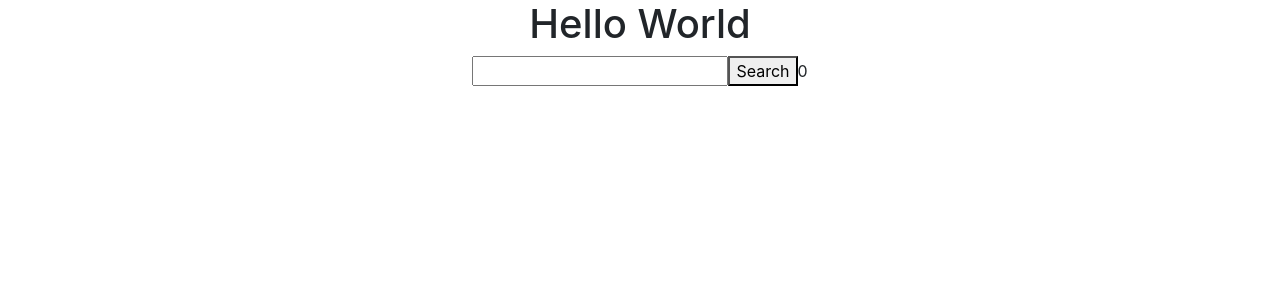
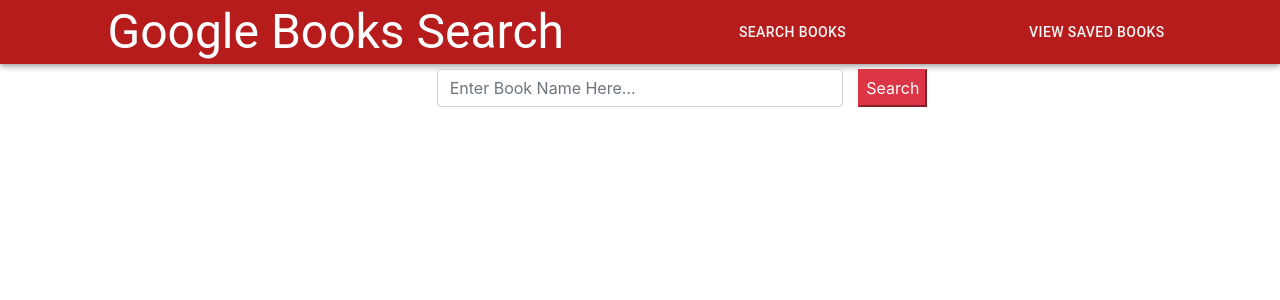
Before and after one commit to bread-w/gt-react-google-books, a React (Create React App) app in the folder client/: page / in a window 1280 px wide. Shown: the top 300 px of the page. Built offline with nearby package versions, Linux system fonts and the light colour scheme.

Commit message:
added in nav bar and pretty styling stuff

```diff
--- a/client/package.json
+++ b/client/package.json
@@ -3,12 +3,15 @@
   "version": "0.1.0",
   "private": true,
   "dependencies": {
+    "@material-ui/core": "^4.11.0",
+    "@material-ui/icons": "^4.9.1",
     "@testing-library/jest-dom": "^4.2.4",
     "@testing-library/react": "^9.5.0",
     "@testing-library/user-event": "^7.2.1",
     "axios": "^0.19.2",
     "react": "^16.13.1",
     "react-dom": "^16.13.1",
+    "react-router-dom": "^5.2.0",
     "react-scripts": "3.4.1"
   },
   "scripts": {
--- a/client/src/App.js
+++ b/client/src/App.js
@@ -1,12 +1,19 @@
 import React from "react";
-import BookSearch from "./components/BookSearch";
+import { BrowserRouter as Router, Route } from "react-router-dom";
+import Nav from "./components/Nav";
+import BookSearch from "./pages/BookSearch";
+import SavedBooks from "./pages/SavedBooks";
 import "./App.css";
 
 function App() {
   return (
     <div className="App">
-      <h1>Hello World</h1>
-      <BookSearch />
+      <Router>
+          <Nav />
+          <Route exact path="/" component={BookSearch} />
+          <Route exact path="/BookSearch" component={BookSearch} />
+          <Route exact path="/SavedBooks" component={SavedBooks} />
+      </Router>
     </div>
   );
 }
--- /dev/null
+++ b/client/src/components/Nav.jsx
@@ -0,0 +1,64 @@
+import React from "react";
+import { Link } from "react-router-dom";
+import {
+  makeStyles,
+  createMuiTheme,
+  ThemeProvider,
+} from "@material-ui/core/styles";
+import AppBar from "@material-ui/core/AppBar";
+import Toolbar from "@material-ui/core/Toolbar";
+import Typography from "@material-ui/core/Typography";
+import Button from "@material-ui/core/Button";
+
+const theme = createMuiTheme({
+  palette: {
+    primary: {
+      light: "#f05545",
+      main: "#b71c1c",
+      dark: "#7f0000",
+      contrastText: "#ffffff",
+    },
+    secondary: {
+      light: "#62727b",
+      main: "#37474f",
+      dark: "#102027",
+      contrastText: "#ffffff",
+    },
+  },
+});
+
+const useStyles = makeStyles((theme) => ({
+  root: {
+    flexGrow: 1,
+  },
+  title: {
+    flexGrow: 1,
+  },
+}));
+
+export default function ButtonAppBar() {
+  const classes = useStyles();
+  return (
+    <ThemeProvider theme={theme}>
+      <div>
+        <AppBar position="static" color="primary">
+          <Toolbar>
+            <Typography variant="h3" className={classes.title}>
+              Google Books Search
+            </Typography>
+            <Typography variant="h6" className={classes.title} style={{color: "whitesmoke"}}>
+              <Link to="/BookSearch">
+                <Button style={{color: "whitesmoke"}}>Search Books</Button>
+              </Link>
+            </Typography>
+            <Typography variant="h6" className={classes.title}>
+              <Link to="/SavedBooks">
+                <Button style={{color: "whitesmoke"}}>View Saved Books</Button>
+              </Link>
+            </Typography>
+          </Toolbar>
+        </AppBar>
+      </div>
+    </ThemeProvider>
+  );
+}
--- a/client/src/components/BookSearch.jsx
+++ b/client/src/pages/BookSearch.jsx
@@ -31,17 +31,20 @@
     return this.state.books.map((book) => {
       return (
         <div className="card" style={{ margin: "10px", border: "solid" }}>
-          <h3 className="card-header" style={{ color: "#c3c9cd", backgroundColor: "#1a1a1b"  }}>
+          <h3
+            className="card-header"
+            style={{ color: "#c3c9cd", backgroundColor: "#1a1a1b" }}
+          >
             {book.volumeInfo.title}
           </h3>
           <img
             src={
               (book.volumeInfo.imageLinks &&
                 book.volumeInfo.imageLinks.smallThumbnail) ||
-              "https://www.placecage.com/300/200"
+              "https://www.placecage.com/150/150"
             }
             alt={book.volumeInfo.title}
-            width="300"
+            width="150"
             style={{ marginLeft: "auto", marginRight: "auto" }}
           />
           <div className="card-body">
@@ -64,9 +67,23 @@
   render() {
     return (
       <div>
-        <input type="text" name="search" onChange={this.setBookSearch} />
-        <button onClick={this.handleBookSearch}>Search</button>
-        {this.state.books.length && this.generateCard()}
+        <div className="row" style={{ marginTop: "5px" }}>
+          <div className="col-sm-4"></div>
+          <div className="col-sm-4">
+            <input
+              type="text"
+              name="search"
+              className="form-control"
+              onChange={this.setBookSearch}
+              placeholder="Enter Book Name Here..."
+            />
+          </div>
+          <button onClick={this.handleBookSearch} className="btn-danger">
+            Search
+          </button>
+        </div>
+        {(this.state.books.length && this.generateCard()) ||
+          this.state.books.length === 0}
       </div>
     );
   }
--- /dev/null
+++ b/client/src/pages/SavedBooks.jsx
@@ -0,0 +1,13 @@
+import React, { Component } from 'react';
+
+class SavedBooks extends Component {
+    render() {
+        return (
+            <div>
+
+            </div>
+        );
+    }
+}
+
+export default SavedBooks;
```
Also changed, not shown: client/src/components/SavedBooks.jsx (deleted), 1 other file (tests, documents, lock files or other folders).
